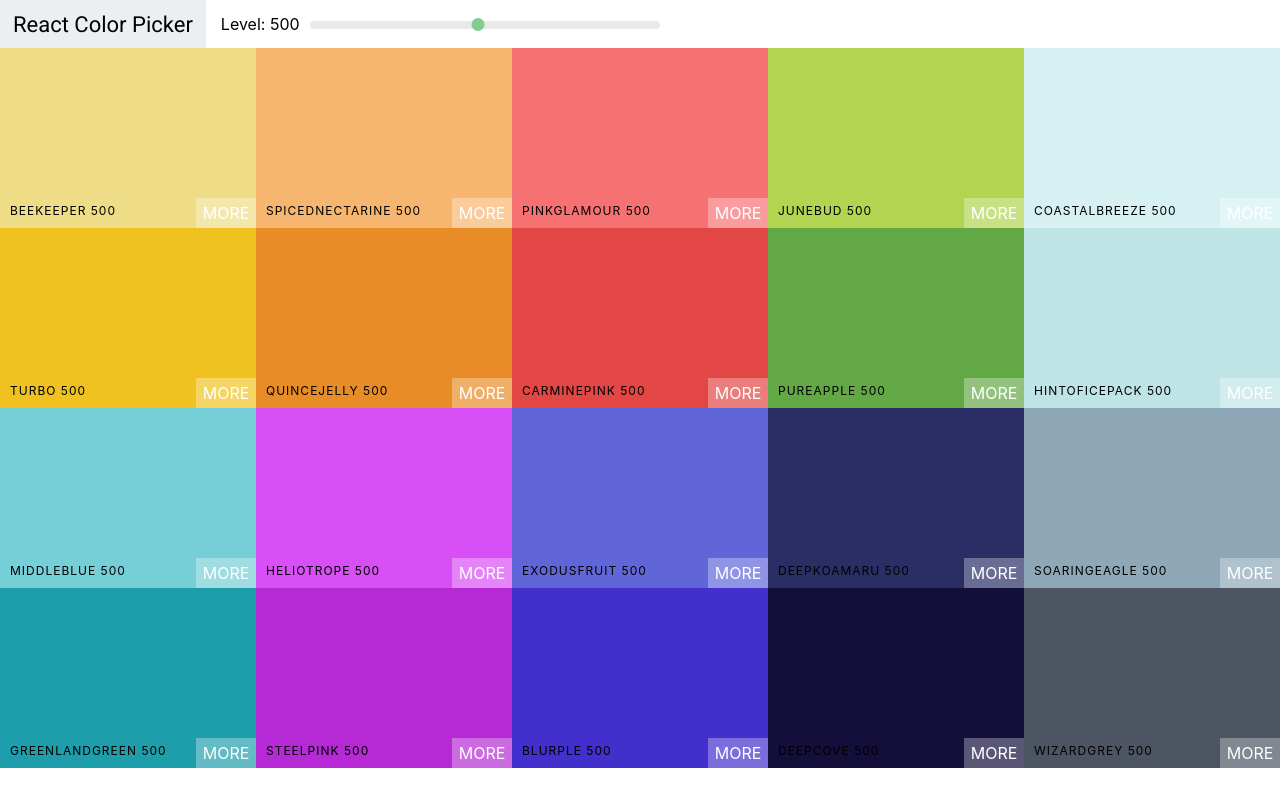
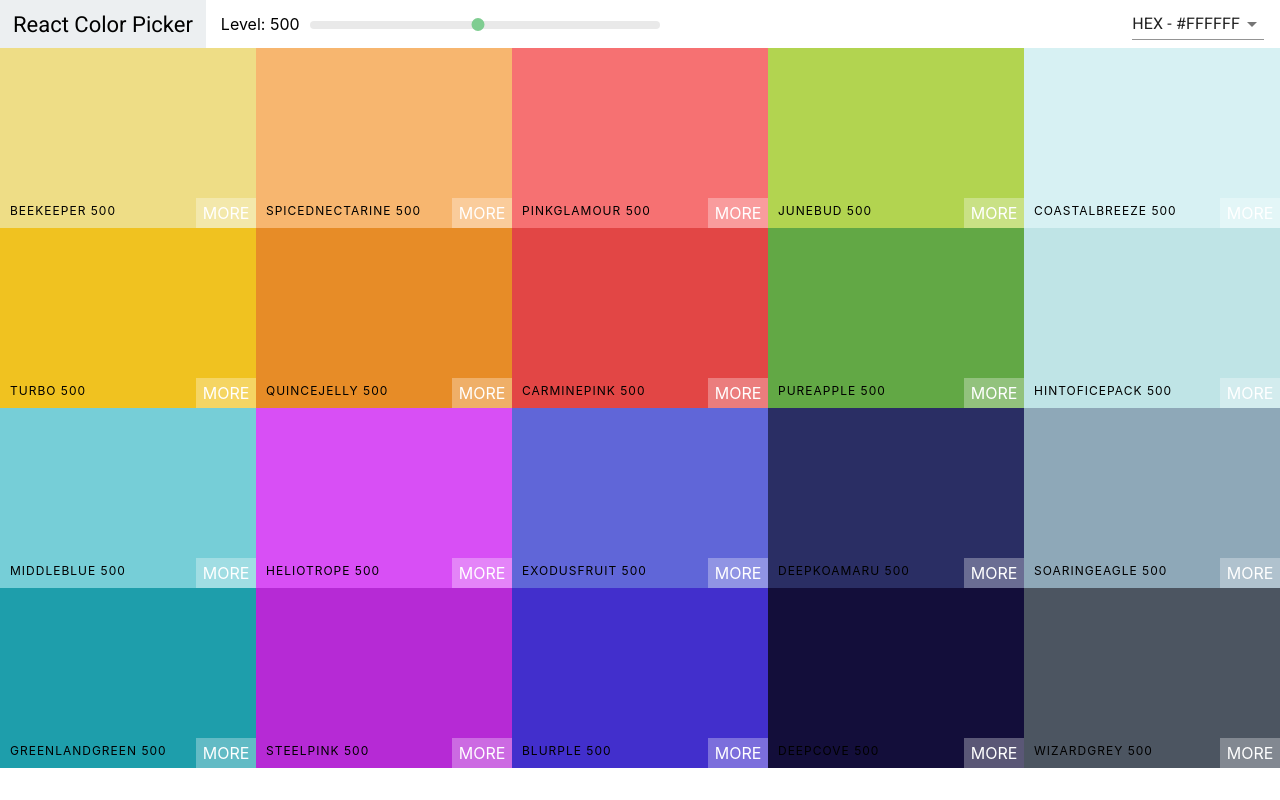
Before and after one commit to kxdang/react-milestone-palette-app, a React (Create React App) app: page /palette/flat-ui-colors-american in a window 1280 px wide. Built offline with nearby package versions, Linux system fonts and the light colour scheme.

Commit message:
added snackbar and tied functionality with dropdown

```diff
--- a/package.json
+++ b/package.json
@@ -3,6 +3,8 @@
   "version": "0.1.0",
   "private": true,
   "dependencies": {
+    "@material-ui/core": "^4.9.7",
+    "@material-ui/icons": "^3.0.2",
     "@testing-library/jest-dom": "^4.2.4",
     "@testing-library/react": "^9.5.0",
     "@testing-library/user-event": "^7.2.1",
--- a/src/Navbar.css
+++ b/src/Navbar.css
@@ -47,3 +47,8 @@
   margin-left: -7px;
   margin-top: -3px;
 }
+
+.select-container {
+  margin-left: auto;
+  margin-right: 1rem;
+}
--- a/src/Navbar.js
+++ b/src/Navbar.js
@@ -1,11 +1,33 @@
 import React, { Component } from "react";
+import Select from "@material-ui/core/Select";
+import MenuItem from "@material-ui/core/MenuItem";
+import IconButton from "@material-ui/core/IconButton";
 import Slider from "rc-slider";
 import "rc-slider/assets/index.css";
 import "./Navbar.css";
 
+import CloseIcon from "@material-ui/icons/Close";
+import Snackbar from "@material-ui/core/Snackbar";
+
 export default class Navbar extends Component {
+  constructor(props) {
+    super(props);
+    this.state = { format: "hex", open: false };
+    this.handleFormatChange = this.handleFormatChange.bind(this);
+    this.closeSnackbar = this.closeSnackbar.bind(this);
+  }
+
+  handleFormatChange(e) {
+    this.setState({ format: e.target.value, open: true });
+    this.props.handleChange(e.target.value);
+  }
+
+  closeSnackbar() {
+    this.setState({ open: false });
+  }
   render() {
     const { level, changeLevel } = this.props;
+    const { format } = this.state;
     return (
       <header className="Navbar">
         <div className="logo">
@@ -23,6 +45,35 @@
             />
           </div>
         </div>
+        <div className="select-container">
+          <Select onChange={this.handleFormatChange} value={format}>
+            <MenuItem value="hex">HEX - #FFFFFF</MenuItem>
+            <MenuItem value="rgb">RGB - rgb(255,2555,255)</MenuItem>
+            <MenuItem value="rgba">RGBA - rgba(255,255,255, 1.0)</MenuItem>
+          </Select>
+        </div>
+        <Snackbar
+          anchorOrigin={{ vertical: "bottom", horizontal: "center" }}
+          open={this.state.open}
+          autoHideDuration={2000}
+          message={
+            <span id="message-id">
+              Format Changed to {format.toUpperCase()}
+            </span>
+          }
+          ContentProps={{ "aria-describedby": "message-id" }}
+          onClose={this.closeSnackbar}
+          action={[
+            <IconButton
+              onClick={this.closeSnackbar}
+              color="inherit"
+              key="close"
+              aria-label="close"
+            >
+              <CloseIcon />
+            </IconButton>
+          ]}
+        />
       </header>
     );
   }
--- a/src/Palette.css
+++ b/src/Palette.css
@@ -1,5 +1,6 @@
 .Palette {
   height: 100vh;
+  overflow: hidden;
 }
 
 .Palette-colors {
--- a/src/Palette.js
+++ b/src/Palette.js
@@ -12,23 +12,32 @@
 export default class Palette extends Component {
   constructor(props) {
     super(props);
-    this.state = { level: 500 };
+    this.state = { level: 500, format: "hex" };
     this.changeLevel = this.changeLevel.bind(this);
+    this.changeFormat = this.changeFormat.bind(this);
   }
 
   changeLevel(level) {
     this.setState({ level });
     console.log(level);
   }
+
+  changeFormat(val) {
+    this.setState({ format: val });
+  }
   render() {
     const { colors } = this.props.palette;
-    const { level } = this.state;
+    const { level, format } = this.state;
     const colorBoxes = colors[level].map(color => (
-      <ColorBox background={color.hex} name={color.name} />
+      <ColorBox background={color[format]} name={color.name} />
     ));
     return (
       <div className="Palette">
-        <Navbar level={level} changeLevel={this.changeLevel} />
+        <Navbar
+          level={level}
+          changeLevel={this.changeLevel}
+          handleChange={this.changeFormat}
+        />
         <div className="Palette-colors">{colorBoxes}</div>
       </div>
     );
```
Also changed, not shown: 1 other file (tests, documents, lock files or other folders).
